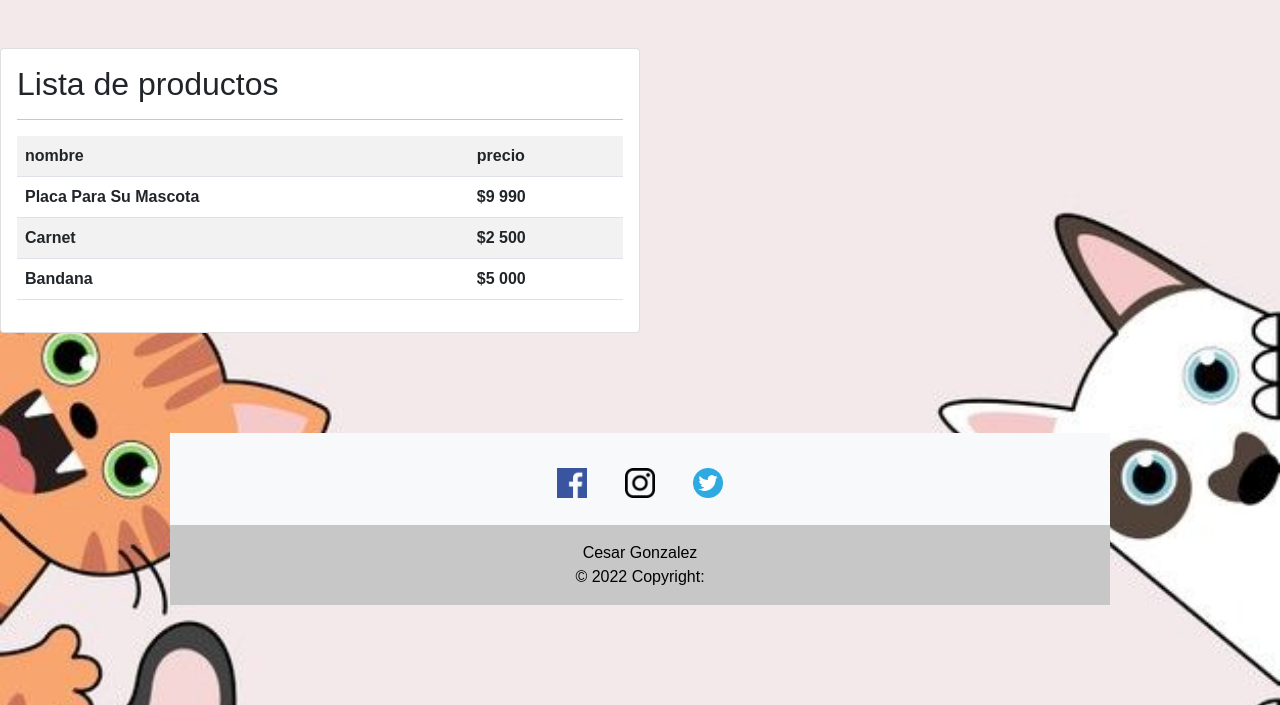
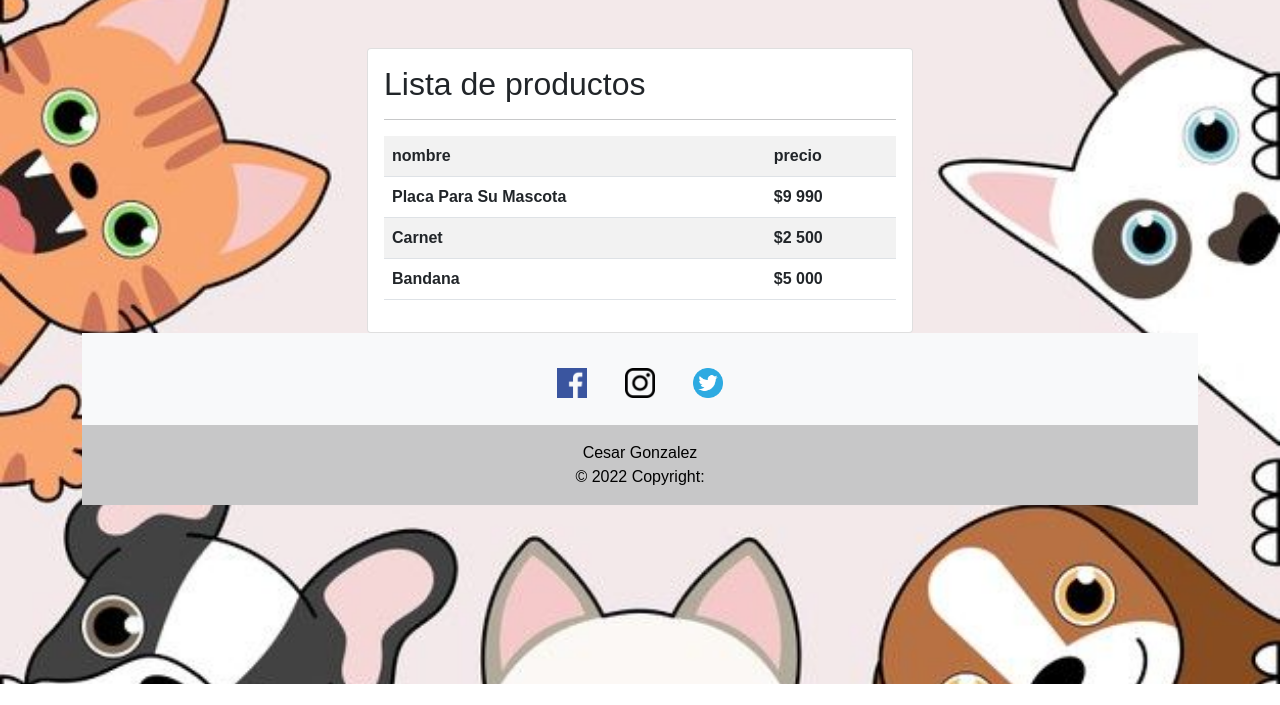
Before and after one commit to CealStreet/PaginaNashe, a Django app: page /listar-producto/ in a window 1280 px wide. Shown: the part 116-821 px from the top of the page. After the commit the page ends 800 px from the top, so only its background shows below. Run offline with Django 4.2, Linux system fonts and the light colour scheme; data comes from the database, SQL or seed files in the repository; both versions use the stored data as it was after the commit; lists and menus that the app fills with data are empty.

Commit message:
lista arreglo puede mejorar

```diff
--- a/dogs/static/dogs/css/lista.css
+++ b/dogs/static/dogs/css/lista.css
@@ -11,16 +11,3 @@ body {
     background: url("/static/dogs/img/fondo.jpg") fixed center center / cover;
     background-repeat: no-repeat;
 }
-
-.card {
-    width: 50%;
-    display: flex;
-    justify-content: center;
-    align-items: auto;
-    height: auto;
-}
-
-.container {
-    margin: auto;
-    padding: 100px;
-}
--- a/dogs/templates/dogs/producto/lista.html
+++ b/dogs/templates/dogs/producto/lista.html
@@ -46,6 +46,10 @@
   <br>
   <br>
     {% load humanize %}
+
+    <div class=" container">
+        <div class="row">
+            <div class="col-12 col-md-6 offset-md-3">
                 <div class="card">
                     <dic class="card-body">
                         <h2>Lista de productos</h2>
@@ -57,12 +61,14 @@
                             <th>nombre</th>
                             <th>precio</th>
 
+
                         </tr>
 
                         {% for p in productos %}
                         <tr>
                             <th>{{ p.nombre | title}}
                             <th>${{ p.precio | intcomma}}
+
 
                         </tr>
 
@@ -75,6 +81,11 @@
 
                       </table>
                     </div>
+                </div>
+            </div>
+        </div>
+
+
     </div>
 
 
```
Also changed, not shown: db.sqlite3. Lines whose indentation alone changed are shown as unchanged.
